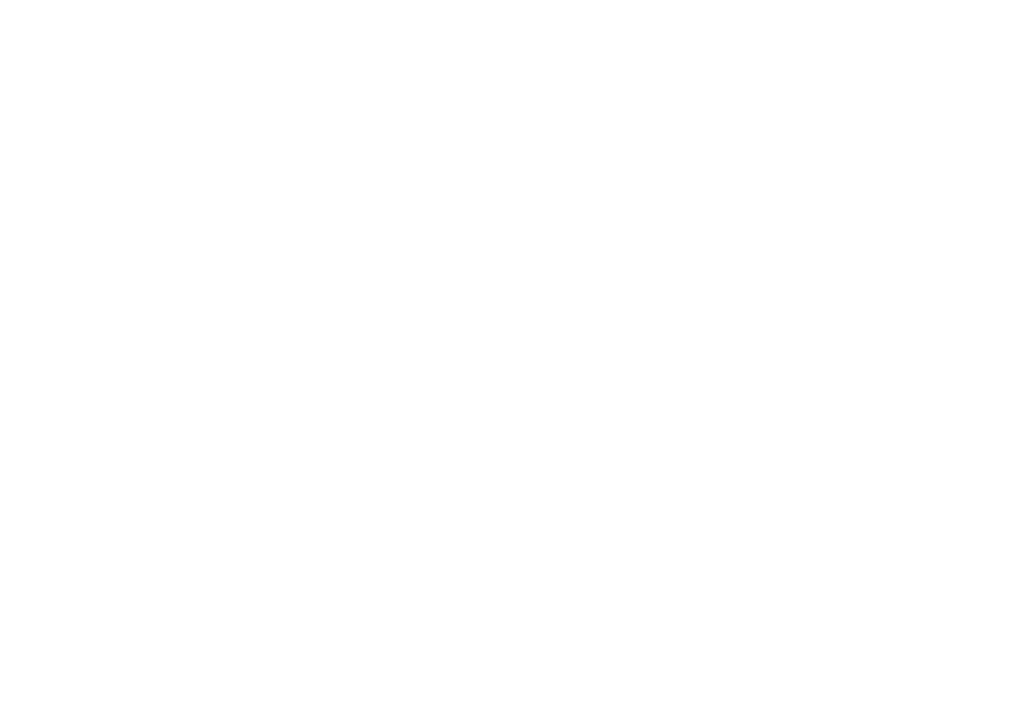
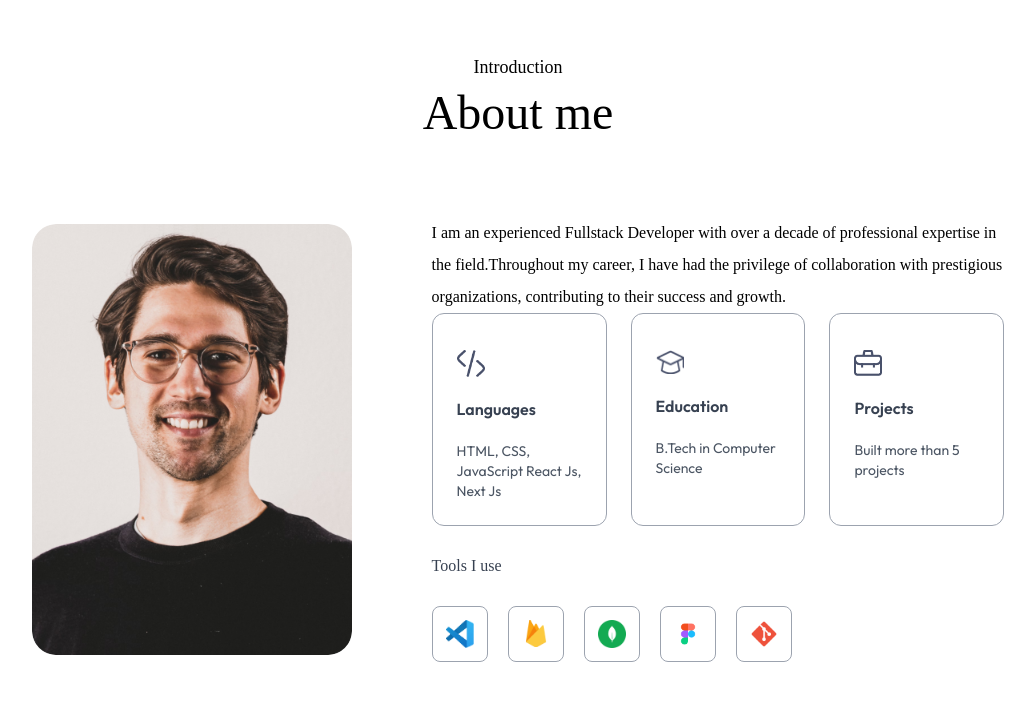
Before and after one commit to Rashid-C/Nextjs_Portfolio, a Next.js app: page / in a window 1280 px wide. Shown: the part 787-1488 px from the top of the page, without its empty margins (122-1157 px from the left). Before the commit the page ends 800 px from the top, so only its background shows below. Built offline with nearby package versions, Linux system fonts and the light colour scheme; a web font is replaced by a local one.

Commit message:
About & Bug fixed in Navbar

```diff
--- a/app/layout.js
+++ b/app/layout.js
@@ -18,8 +18,10 @@
 
 export default function RootLayout({ children }) {
   return (
-    <html lang="en">
-      <body className={`${outfit.className} ${ovo.className} antialiased leading-8 overflow-x-hidden`}>
+    <html lang="en" className="scroll-smooth">
+      <body
+        className={`${outfit.className} ${ovo.className} antialiased leading-8 overflow-x-hidden`}
+      >
         {children}
       </body>
     </html>
--- a/app/page.js
+++ b/app/page.js
@@ -1,4 +1,5 @@
 'use client'
+import About from "@/components/About";
 import Header from "@/components/Header";
 import Navbar from "@/components/Navbar";
 
@@ -8,6 +9,7 @@
     <>
     <Navbar />
     <Header />
+    <About />
     </>
   );
 }
--- /dev/null
+++ b/components/About.jsx
@@ -0,0 +1,57 @@
+import { assets, infoList, toolsData } from "@/assets/assets";
+import Image from "next/image";
+import React from "react";
+
+const About = () => {
+  return (
+    <div id="about" className="w-full px-[12%] py-10 scroll-mt-20">
+      <h4 className="text-center mb-2 text-lg font-Ovo">Introduction</h4>
+      <h2 className=" text-center text-5xl font-Ovo">About me</h2>
+
+      <div className="flex w-full flex-col lg:flex-row items-center gap-20 my-20">
+        <div className="w-64 sm:w-80 rounded-3xl max-w-none">
+          <Image
+            src={assets.user_image}
+            alt="userimage"
+            className="w-full rounded-3xl"
+          />
+        </div>
+        <div className="flex-1">
+          <p className="mb10 max-w-2xl font-Ovo">
+            I am an experienced Fullstack Developer with over a decade of
+            professional expertise in the field.Throughout my career, I have had
+            the privilege of collaboration with prestigious organizations,
+            contributing to their success and growth.
+          </p>
+          <ul className="grid grid-cols-1 sm:grid-cols-3 gap-6 max-w-2xl">
+            {infoList.map(({ icon, iconDark, title, description }, index) => (
+              <li
+                key={index}
+                className="border-[0.5px] border-gray-400 rounded-xl p-6 cursor-pointer hover:bg-lightHover hover:-translate-y-1 duration-500 hover:shadow-black "
+              >
+                <Image src={icon} alt={title} className="w-7 mt-3" />
+                <h3 className="my-4 font-semibold text-gray-700">{title}</h3>
+                <p className="text-gray-600 text-sm">{description}</p>
+              </li>
+            ))}
+          </ul>
+
+          <h4 className="my-6 text-gray-700 font-Ovo">Tools I use</h4>
+
+          <ul className="flex items-center gap-3 sm:gap-5">
+            {toolsData.map((tool, index) => (
+              <li
+                className="flex items-center justify-center w-12 sm:w-14 aspect-square border border-gray-400 rounded-lg cursor-pointer hover:-translate-y-1 duration-500  "
+                key={index}
+              >
+                <Image src={tool} alt="tool" className="w-5 sm:w-7" />
+              </li>
+            ))}
+          </ul>
+        </div>
+      </div>
+    </div>
+  );
+};
+
+export default About;
--- a/components/Navbar.jsx
+++ b/components/Navbar.jsx
@@ -1,8 +1,9 @@
 import { assets } from "@/assets/assets";
 import Image from "next/image";
-import React, { useRef } from "react";
+import React, { useEffect, useRef, useState } from "react";
 
 const Navbar = () => {
+  const [isScroll, setIsScroll] = useState(false);
   const sideMenuRef = useRef();
 
   const openMenu = () => {
@@ -12,7 +13,15 @@
   const closeMenu = () => {
     sideMenuRef.current.style.transform = "translateX(16rem)";
   };
-
+  useEffect(() => {
+    window.addEventListener("scroll", () => {
+      if (scrollY > 50) {
+        setIsScroll(true);
+      } else {
+        setIsScroll(false);
+      }
+    });
+  }, []);
   return (
     <>
       <div className="fixed top-0 right-0 w-11/12 -z-10 translate-y-[-80%]">
@@ -22,7 +31,11 @@
           className="w-full"
         />
       </div>
-      <nav className="w-full fixed px-5 lg:px-8 xl:px-[8%] py-4 flex items-center justify-between z-50">
+      <nav
+        className={`w-full fixed px-5 lg:px-8 xl:px-[8%] py-4 flex items-center justify-between z-50 ${
+          isScroll ? "bg-white bg-opacity-50 backdrop-blur-lg shadow-sm " : ""
+        }`}
+      >
         <a href="#top">
           <Image
             src={assets.logo}
@@ -31,7 +44,11 @@
           />
         </a>
 
-        <ul className="hidden md:flex items-center gap-6 lg:gap-8 rounded-full px-12 py-3 bg-white shadow-sm bg-opacity-50 ">
+        <ul
+          className={`hidden md:flex items-center gap-6 lg:gap-8 rounded-full px-12 py-3 ${
+            isScroll ? "" : " bg-white shadow-sm bg-opacity-50 "
+          }`}
+        >
           <li>
             <a className="font-Ovo" href="#top">
               Home
--- a/tailwind.config.mjs
+++ b/tailwind.config.mjs
@@ -16,6 +16,10 @@
         Outfit: ["Outfit", "sans-serif"],
         Ovo: ["Ovo", "serif"],
       },
+      boxShadow: {
+        "black": "4px 4px 0 #000",
+        "white": "4px 4px 0 #fff",
+      },
     },
   },
   plugins: [],
```
